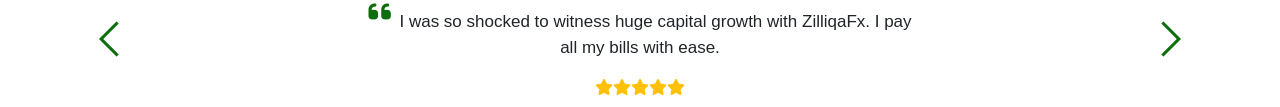
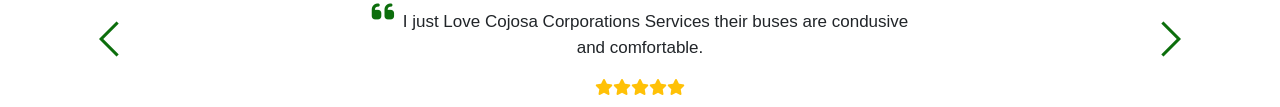
Before and after one commit to Digital-Roah/cojosa, a plain HTML site: page index.html in a window 1280 px wide. Shown: the part 3289-3396 px from the top of the page. Drawn offline with Linux system fonts and the light colour scheme; a web font is replaced by a local one.

Commit message:
Update index.html

```diff
--- a/index.html
+++ b/index.html
@@ -730,7 +730,7 @@
            <div class="test-quote mt-2">
              <p>
                <sup class="me-1"><i class="fa fa-quote-left fa-2x text-green" aria-hidden="true"></i></sup>
-               <span class="text-raleway font-500">I'm so excited trading with ZilliqaFx, their transactions and payouts are super fast!</span>
+               <span class="text-raleway font-500">I just Love Cojosa Corporations Services their buses are condusive and comfortable.</span>
              </p>
            </div>
            <span class="fa fa-star text-warning"></span><span class="fa fa-star text-warning"></span><span class="fa fa-star text-warning"></span><span class="fa fa-star text-warning"></span><span class="fa fa-star text-warning"></span>
@@ -744,7 +744,7 @@
          <div class="test-quote mt-2">
            <p>
              <sup class="me-1"><i class="fa fa-quote-left fa-2x text-green" aria-hidden="true"></i></sup>
-             <span class="text-raleway font-500">I was so shocked to witness huge capital growth with ZilliqaFx. I pay all my bills with ease.</span>
+             <span class="text-raleway font-500">I just Love Cojosa Corporations Services their buses are condusive and comfortable.</span>
            </p>
          </div>
          <span class="fa fa-star text-warning"></span><span class="fa fa-star text-warning"></span><span class="fa fa-star text-warning"></span><span class="fa fa-star text-warning"></span><span class="fa fa-star text-warning"></span>
@@ -758,7 +758,7 @@
          <div class="test-quote mt-2">
            <p>
              <sup class="me-1"><i class="fa fa-quote-left fa-2x text-green" aria-hidden="true"></i></sup>
-             <span class="text-raleway font-500">ZilliqaFx it's really a priviledge to be part of your company I've experienced wealth beyond my expectations, Thanks a lot!</span>
+             <span class="text-raleway font-500">I just Love Cojosa Corporations Services their buses are condusive and comfortable.</span>
            </p>
          </div>
          <span class="fa fa-star text-warning"></span><span class="fa fa-star text-warning"></span><span class="fa fa-star text-warning"></span><span class="fa fa-star text-warning"></span><span class="fa fa-star text-warning"></span>
```
